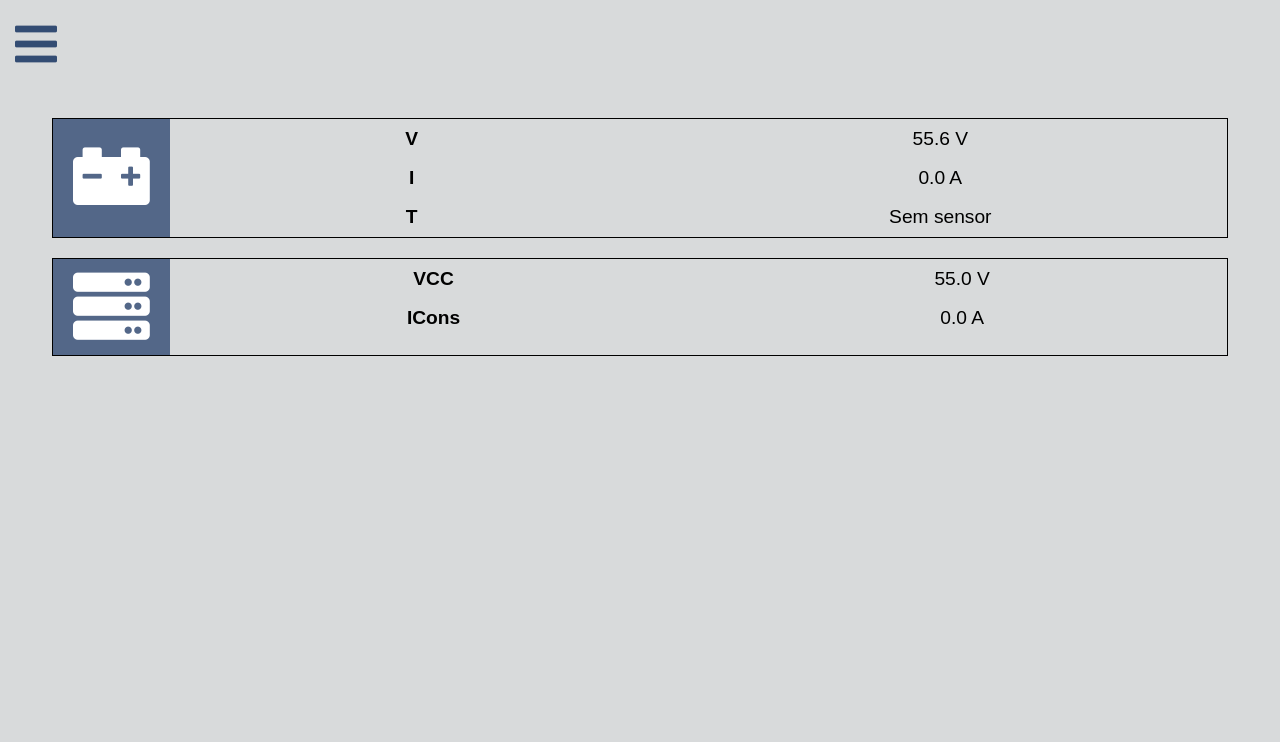
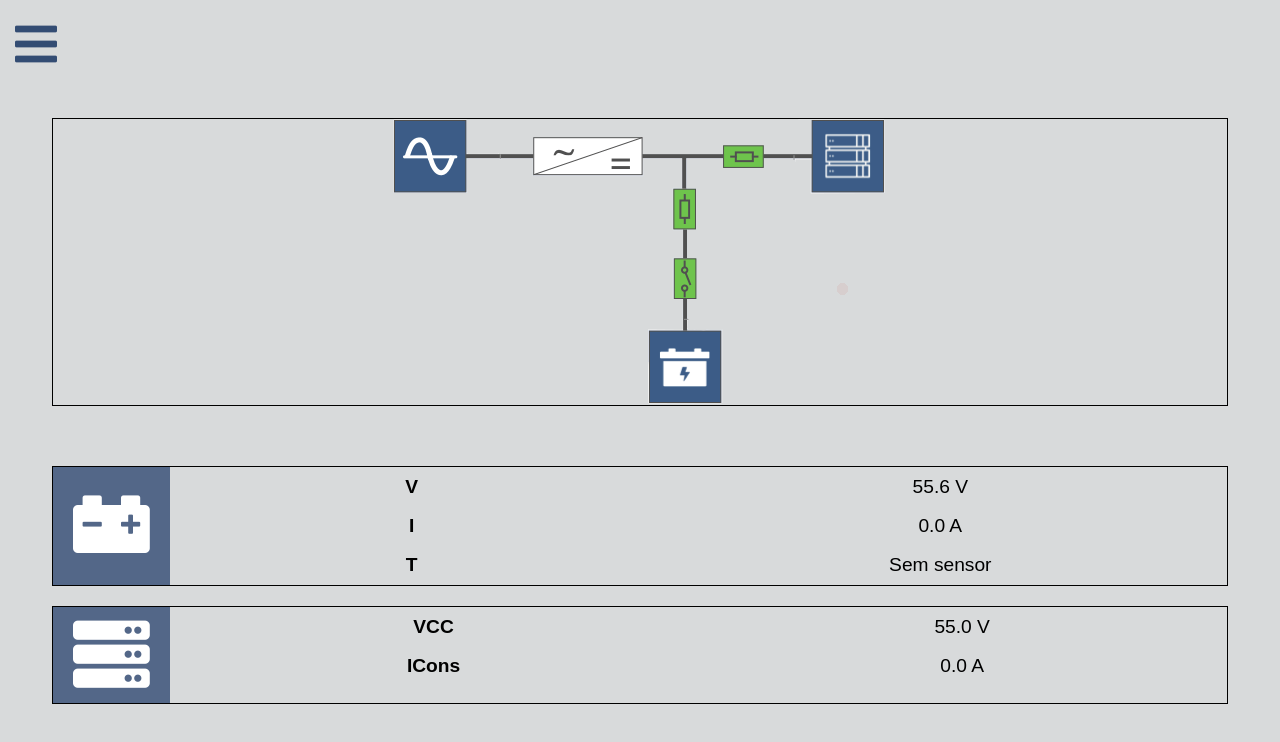
Before and after one commit to paulovictordev/painel-monitoramento, a plain HTML site: page index.html in a window 1280 px wide. Drawn offline with Linux system fonts and the light colour scheme.

Commit message:
criando card de imagem

```diff
--- a/css/styles.css
+++ b/css/styles.css
@@ -22,6 +22,7 @@ body {
 }
 .card-item {
   display: flex;
+  justify-content: center;
   border: 1px solid #000;
   width: 100%;
   margin: 10px 0;
@@ -45,3 +46,7 @@ body {
   font-weight: bold;
   text-align: center;
 }
+.card-item img {
+  max-width: 100%;
+  height: auto;
+}
--- a/index.html
+++ b/index.html
@@ -47,6 +47,11 @@
     <div class="wrapper">
       <section class="card-container">
         <div class="card-item">
+          <img src="./img/sensor.png" />
+        </div>
+      </section>
+      <section class="card-container">
+        <div class="card-item">
           <div class="card-item-icon">
             <i class="fas fa-4x fa-car-battery"></i>
           </div>
@@ -88,7 +93,6 @@
         </div>
 
       </section>
-
     </div>
   </main>
   <script src="./js/menu.js"></script>
```
Also changed, not shown: img/sensor.png (added).
